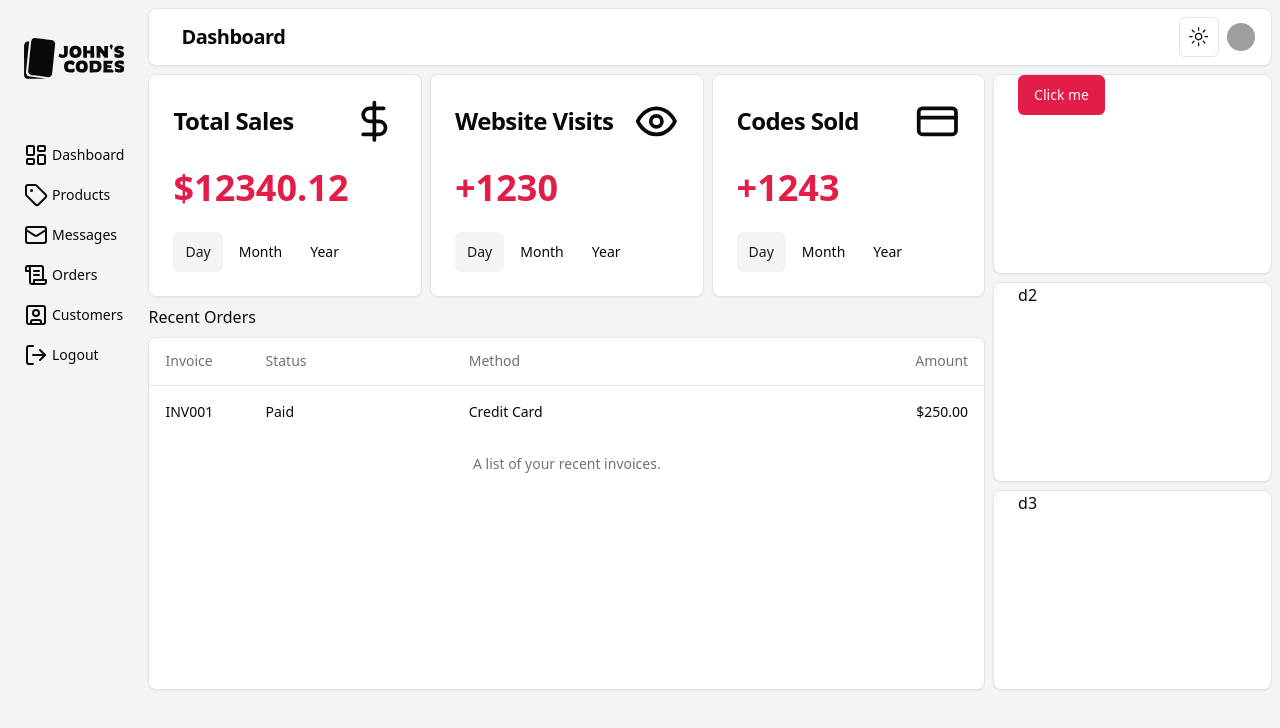
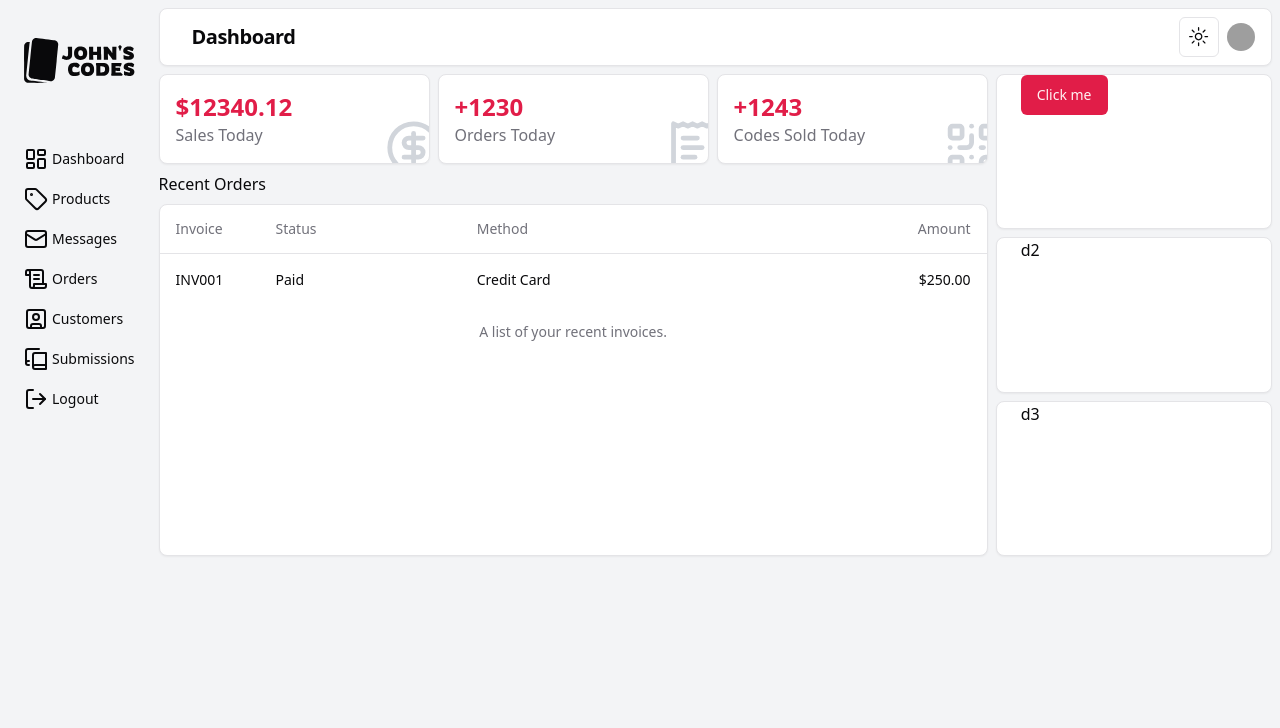
Before and after one commit to betajohn/eCommerce-Admin-Dashboard, a Next.js app: page /admin in a window 1280 px wide. Shown: the top 728 px of the page. Built offline with nearby package versions, Linux system fonts and the light colour scheme; grey boxes are pictures that could not be loaded.

Commit message:
Add some dashboard tweaks

```diff
--- a/src/X.HTML
+++ /dev/null
@@ -1,48 +0,0 @@
-<!DOCTYPE html>
-<html lang="en">
-  <head>
-    <meta charset="UTF-8" />
-    <meta name="viewport" content="width=device-width, initial-scale=1.0" />
-    <title>Document</title>
-  </head>
-  <body>
-    <span>rthty</span>
-    <h1>Setgios</h1>
-    <p>Hola a todos</p>
-    <p>Soy sergio reyes ledesma</p>
-  </body>
-</html>
-
-<style>
-  * {
-    box-sizing: border-box;
-    margin: 0;
-  }
-  p {
-    border-width: 2px;
-    border-color: black;
-    border: solid;
-  }
-  h1 {
-    border-width: 2px;
-    border-color: red;
-    border: solid;
-  }
-  html {
-    border-width: 2px;
-    border-color: blue;
-    border: solid;
-    background-color: aquamarine;
-  }
-  body {
-    border-width: 2px;
-    border-color: aqua;
-    border: solid;
-    display: flex;
-  }
-  span {
-    border-width: 2px;
-    border-color: red;
-    border: solid;
-  }
-</style>
--- a/src/app/globals.css
+++ b/src/app/globals.css
@@ -57,3 +57,12 @@
     @apply bg-background text-foreground;
   }
 }
+
+cont {
+  container-type: size;
+}
+@container (min-width: 10px) {
+  .xyz {
+    font-size: 100dvh;
+  }
+}
--- a/src/app/layout.tsx
+++ b/src/app/layout.tsx
@@ -2,6 +2,7 @@ import type { Metadata } from 'next';
 import { Inter } from 'next/font/google';
 import './globals.css';
 import { ThemeProvider } from '@/components/ThemeProvider';
+import { useEffect } from 'react';
 
 const inter = Inter({ subsets: ['latin'] });
 
@@ -16,8 +17,8 @@ export default function RootLayout({
   children: React.ReactNode;
 }>) {
   return (
-    <html lang="en" className="min-h-full w-full">
-      <body className="h-full w-full min-w-80 max-w-7xl m-auto bg-gray-100 dark:bg-gray-800">
+    <html lang="en" className="min-h-full">
+      <body className="h-full min-w-80 max-w-7xl m-auto bg-gray-100 dark:bg-gray-800">
         <ThemeProvider
           attribute="class"
           defaultTheme="system"
--- a/src/components/admin/AdminDashboard.tsx
+++ b/src/components/admin/AdminDashboard.tsx
@@ -8,7 +8,7 @@ export default function AdminDashboard() {
   const [show, setShow] = useState(false);
 
   return (
-    <div className="h-full w-full p-2 flex justify-center gap-2">
+    <div className="h-full p-2 flex justify-center gap-2">
       {!show && <Aside />}
       <div className="flex flex-col items-center justify-center h-full w-full gap-2">
         <DBHead setShow={setShow} show={show} />
--- a/src/components/admin/Aside.tsx
+++ b/src/components/admin/Aside.tsx
@@ -6,6 +6,7 @@ import {
   SquareUser,
   Tag,
   LayoutDashboard,
+  BookCopy,
 } from 'lucide-react';
 import { Button } from '@/components/ui/button';
 import { ReactNode } from 'react';
@@ -38,6 +39,10 @@ const menuBtns: menuItem[] = [
     description: 'Customers',
   },
   {
+    icon: BookCopy,
+    description: 'Submissions',
+  },
+  {
     icon: LogOut,
     description: 'Logout',
   },
@@ -52,7 +57,7 @@ export function asideContent(sheet: boolean): ReactNode {
       {menuBtns.map((btn) => (
         <Button variant="ghost" key={btn.description} className="gap-1">
           <btn.icon className="w-6" />
-          <span className={`${sheet === false && 'hidden lg:flex'}`}>
+          <span className={`${sheet === false && 'hidden xl:flex'}`}>
             {btn.description}
           </span>
         </Button>
--- a/src/components/admin/DBBody.tsx
+++ b/src/components/admin/DBBody.tsx
@@ -7,7 +7,7 @@ import {
   CardTitle,
 } from '@/components/ui/card';
 import TopThree from '@/components/admin/dashboard/TopThree';
-import LastOrders from '@/components/admin/dashboard/RecentOrders';
+import RecentOrders from '@/components/admin/dashboard/RecentOrders';
 import { Button } from '@/components/ui/button';
 
 export default function DBBody() {
@@ -20,19 +20,19 @@ export default function DBBody() {
           <TopThree />
         </div>
         {/*Bottom 3 cards */}
-        <LastOrders />
+        <RecentOrders />
       </div>
       {/*4th column */}
       <div className="w-full h-full flex flex-col gap-2">
-        <Card className="w-full h-[200px]">
+        <Card className="w-full aspect-video">
           <CardContent>
             <Button>Click me</Button>
           </CardContent>
         </Card>
-        <Card className="w-full h-[200px]">
+        <Card className="w-full aspect-video">
           <CardContent>d2</CardContent>
         </Card>
-        <Card className="w-full h-[200px]">
+        <Card className="w-full aspect-video">
           <CardContent>d3</CardContent>
         </Card>
       </div>
--- a/src/components/admin/dashboard/TopThree.tsx
+++ b/src/components/admin/dashboard/TopThree.tsx
@@ -1,39 +1,37 @@
+'use client';
+
 import {
-  Card,
-  CardContent,
-  CardDescription,
-  CardFooter,
-  CardHeader,
-  CardTitle,
-} from '@/components/ui/card';
-import { DollarSign, LucideIcon, Users, CreditCard, Eye } from 'lucide-react';
+  LucideIcon,
+  Users,
+  Eye,
+  CircleDollarSign,
+  ReceiptText,
+  QrCode,
+} from 'lucide-react';
 import { ToggleGroup, ToggleGroupItem } from '@/components/ui/toggle-group';
 
 interface DBCard {
   title: string;
-  timeframe: 'day' | 'month' | 'year';
+  timeframe?: 'day' | 'month' | 'year';
   value: string;
   icon: LucideIcon;
 }
 
-const cards = [
+const cards: DBCard[] = [
   {
-    title: 'Total Sales',
-    timeframe: 'month',
+    title: 'Sales Today',
     value: '$12340.12',
-    icon: DollarSign,
+    icon: CircleDollarSign,
   },
   {
-    title: 'Website Visits',
-    timeframe: 'month',
+    title: 'Orders Today',
     value: '+1230',
-    icon: Eye,
+    icon: ReceiptText,
   },
   {
-    title: 'Codes Sold',
-    timeframe: 'month',
+    title: 'Codes Sold Today',
     value: '+1243',
-    icon: CreditCard,
+    icon: QrCode,
   },
 ];
 
@@ -41,26 +39,16 @@ export default function TopThree() {
   return (
     <>
       {cards.map((c) => (
-        <Card key={c.title}>
-          <CardHeader>
-            <CardTitle className="flex items-center justify-between">
-              {c.title}
-              <div className="h-full w-[20%]">
-                <c.icon className="w-full h-full" />
-              </div>
-            </CardTitle>
-          </CardHeader>
-          <CardContent className="font-bold text-4xl overflow-hidden text-primary">
-            {c.value}
-          </CardContent>
-          <CardFooter>
-            <ToggleGroup type="single" defaultValue="day">
-              <ToggleGroupItem value="day">Day</ToggleGroupItem>
-              <ToggleGroupItem value="month">Month</ToggleGroupItem>
-              <ToggleGroupItem value="year">Year</ToggleGroupItem>
-            </ToggleGroup>
-          </CardFooter>
-        </Card>
+        <article
+          key={c.title}
+          className="relative rounded-lg border bg-card text-card-foreground shadow-sm w-full flex flex-col p-4"
+        >
+          <span className="text-2xl text-primary font-semibold">{c.value}</span>
+          <h3 className="text-muted-foreground">{c.title}</h3>
+          <div className="absolute h-[50%] aspect-square object-cover bottom-0 right-0 overflow-hidden">
+            <c.icon className="w-[130%] h-[130%] text-gray-300 dark:text-gray-600" />
+          </div>
+        </article>
       ))}
     </>
   );
```
Also changed, not shown: 1 other file (tests, documents, lock files or other folders).
